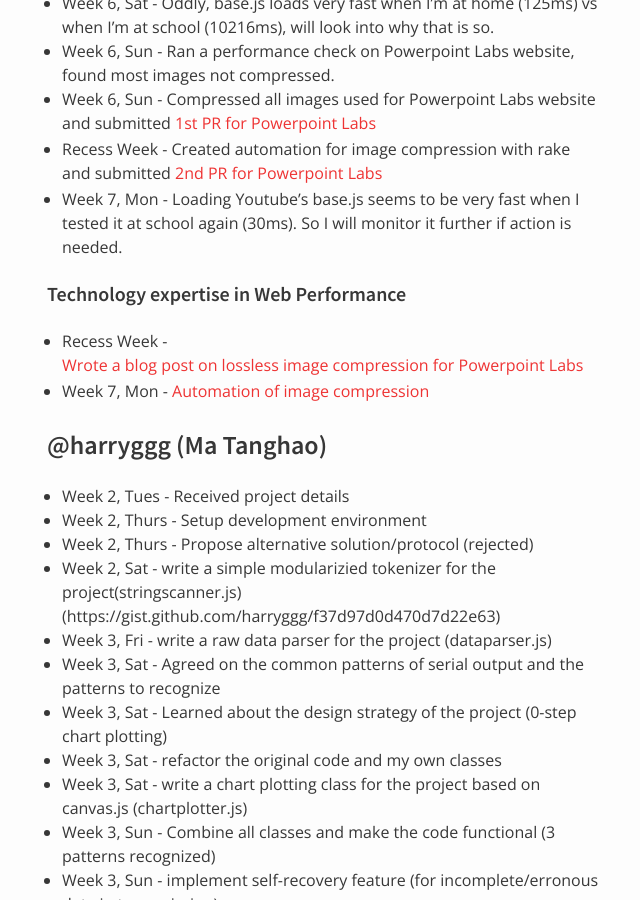
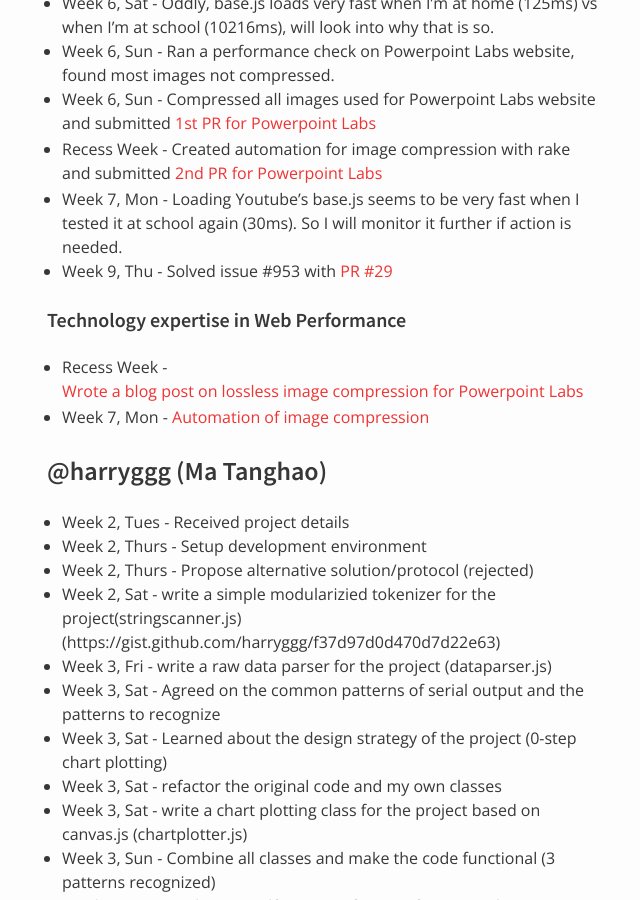
Before and after one commit to nus-oss/cs3281-AY1516S2-website, a Jekyll site: the page built from teams/codebender.md, in a window 1280 px wide and 900 px high, scrolled down 10017 px. Shown: the whole window, without its empty margins (323-963 px from the left). Built offline with Jekyll 4.4.1, drawn with Linux system fonts in a browser that asks for light colours.

Commit message:
Alex update minor

```diff
--- a/teams/codebender.md
+++ b/teams/codebender.md
@@ -306,6 +306,7 @@
 * Week 6, Sun - Compressed all images used for Powerpoint Labs website and submitted [1st PR for Powerpoint Labs](https://github.com/PowerPointLabs/PowerPointLabs-Website/pull/27)
 * Recess Week - Created automation for image compression with rake and submitted [2nd PR for Powerpoint Labs](https://github.com/PowerPointLabs/PowerPointLabs-Website/pull/28)
 * Week 7, Mon - Loading Youtube's base.js seems to be very fast when I tested it at school again (30ms). So I will monitor it further if action is needed.
+* Week 9, Thu - Solved issue #953 with [PR #29](https://github.com/PowerPointLabs/PowerPointLabs-Website/pull/29)
 
 #### Technology expertise in Web Performance
 * Recess Week - [Wrote a blog post on lossless image compression for Powerpoint Labs](http://alexyy.com/2016/02/22/image-compression/)
```
